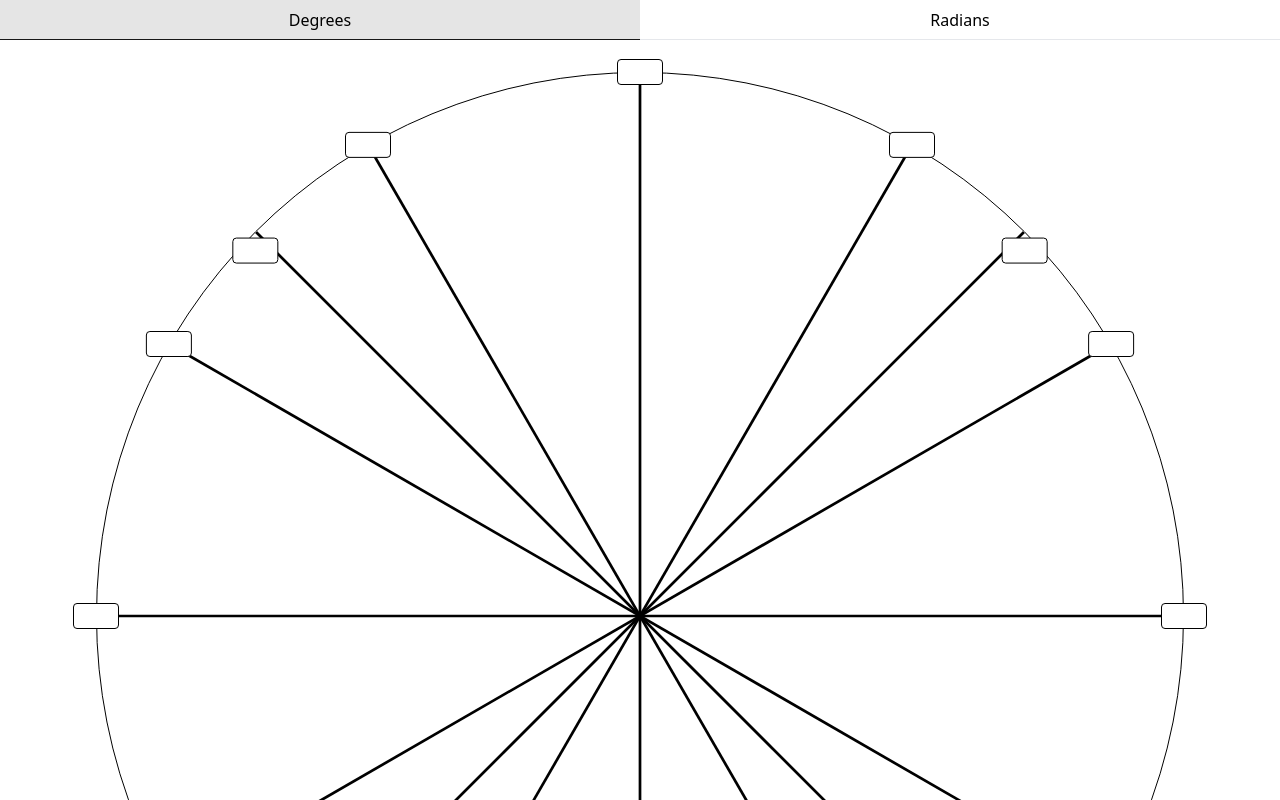
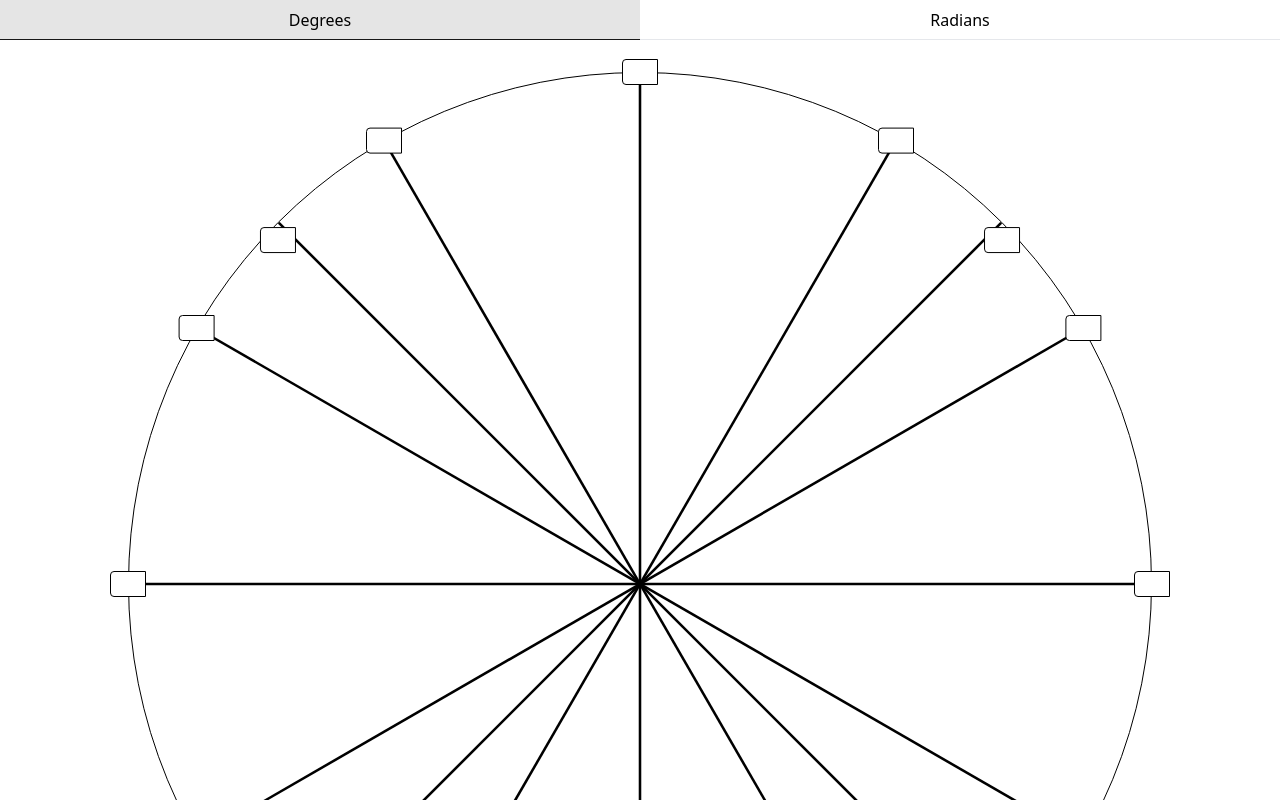
Before and after one commit to 8SIXSect/UnitCircleSite, a Vue app: page / in a window 1280 px wide. Shown: the top 800 px of the page. Built offline with nearby package versions, Linux system fonts and the light colour scheme.

Commit message:
Styled the math char button!

```diff
--- a/src/components/text_entry_box/InputBox.vue
+++ b/src/components/text_entry_box/InputBox.vue
@@ -39,7 +39,7 @@ const { coordinatesForInput, inputId } = props;
 
 
 // TODO: add default value of pi or like a placeholder
-const inputBoxWidth = computed<string>(() => `${maxLengthForInputBox.value + 2}ch`);
+const inputBoxWidth = computed<string>(() => `${maxLengthForInputBox.value + 1}ch`);
 
 
 /**
@@ -88,15 +88,27 @@ const divModifiedStyle = computed<StyleValue>(() => {
 
 /**
     * The math character button is only going to be the PI symbol which is a single
-    * character
+    * character. But, a second one is added for space
 */
-const mathCharButtonWidth = "1ch";
+const mathCharButtonWidth = "2ch";
+
+
+/**
+    * This is used to determine if a Math Char Button should be placed.
+    * A button will not be placed on the far right of x-axis
+*/
+const isXAxisInput = inputId === 0;
+
 
 const inputBoxStyle = computed<StyleValue>(() => {
 
+    const conditionsForMargin: boolean = (
+        isRadiansEnabled.value && props.isFocused && !props.isCorrect
+    )
+
+    // When inputId is 0, having button on right side is bad
     const marginLeft: string = (
-        isRadiansEnabled.value && props.isFocused && !props.isCorrect ?
-        mathCharButtonWidth : "0px"
+        conditionsForMargin && !isXAxisInput ? mathCharButtonWidth : "0px"
     );
 
     return {
@@ -121,7 +133,7 @@ const addPiSymbolToInput = () => {
 <template>
     <div class="flex absolute z-10" :style="divModifiedStyle">
         <input
-            class="rounded text-center p-0 outline-none border border-solid border-black text-md"
+            class="rounded-l text-center p-0 outline-none border border-solid border-black text-md"
             v-model="userInputValues[inputId]"
             :style="inputBoxStyle"
             :maxlength="maxLengthForInputBox"
@@ -131,7 +143,7 @@ const addPiSymbolToInput = () => {
             />
 
         <MathCharacterButton
-            v-if="isRadiansEnabled"
+            v-if="isRadiansEnabled && !isXAxisInput"
             :is-focused="isFocused && !isCorrect"
             :math-character-button-width="mathCharButtonWidth"
             @add-pi-character="addPiSymbolToInput"
--- a/src/components/text_entry_box/MathCharacterButton.vue
+++ b/src/components/text_entry_box/MathCharacterButton.vue
@@ -20,6 +20,7 @@ const props = defineProps<{
     <button
         v-if="isFocused"
         id="mathCharacterButton"
+        class="border-y border-r border-solid border-black text-center rounded-r bg-white hover:bg-gray-300"
         @click="$emit('addPiCharacter')"
         >{{ PI_SYMBOL }}</button>
 </template>
--- a/tailwind.config.ts
+++ b/tailwind.config.ts
@@ -6,7 +6,7 @@ const tailwindConfig = {
     theme: {
         extend: {
             width: {
-                "base": "85vw"
+                "base": "80vw"
             }
         },
     },
```
